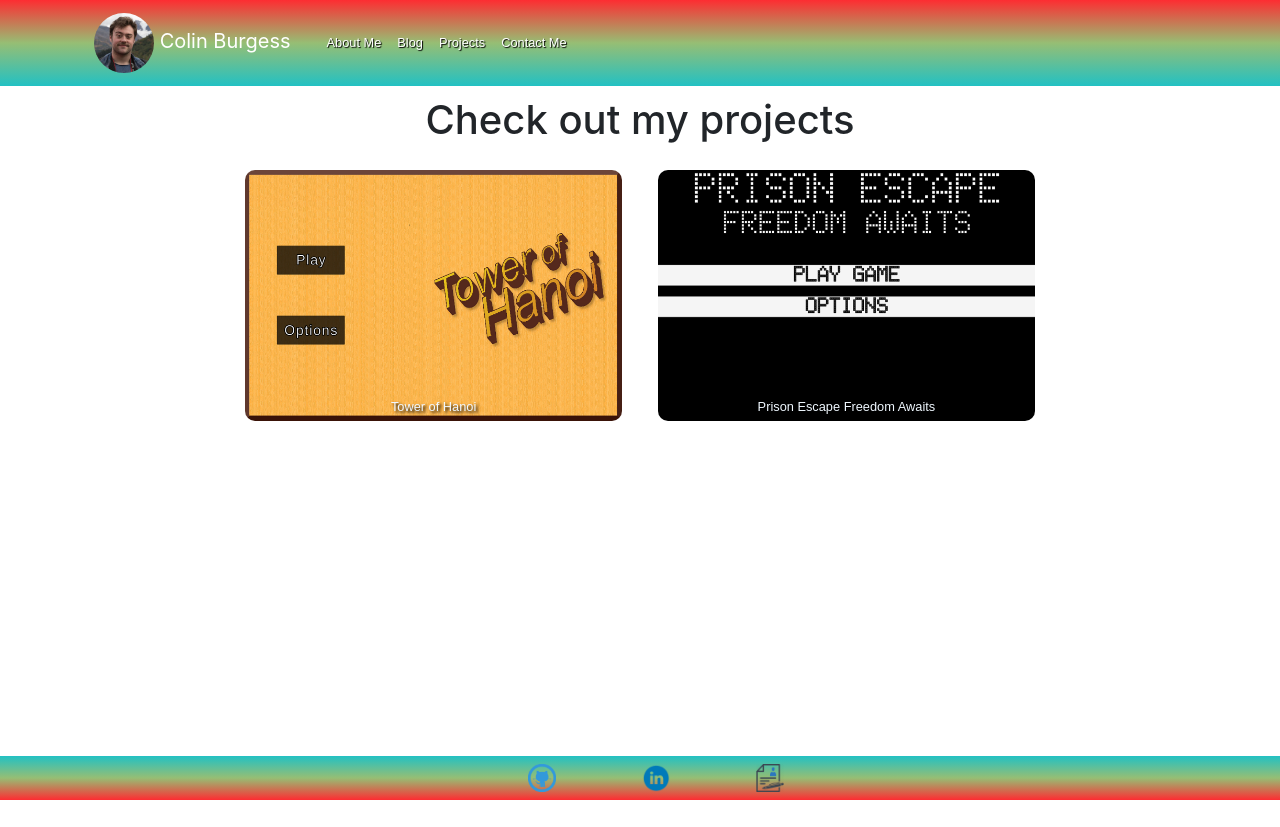
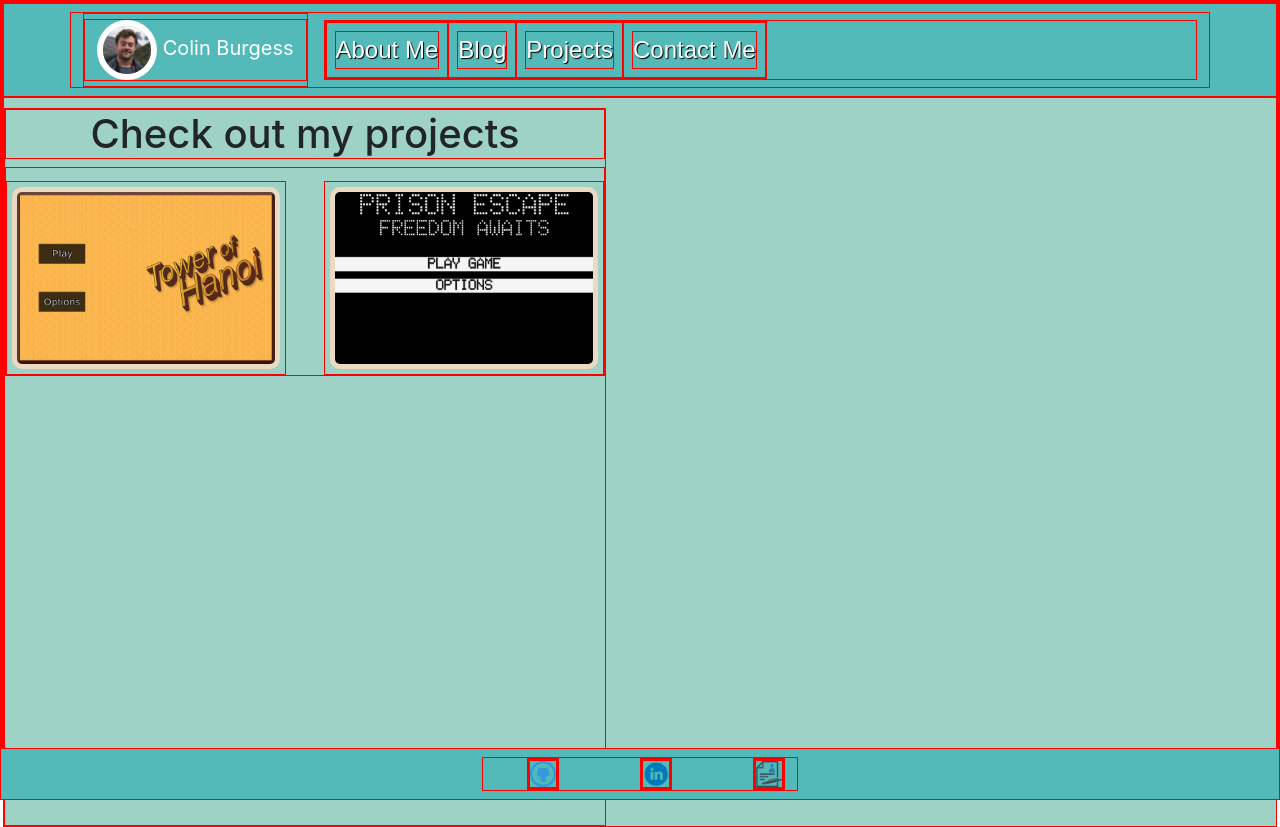
Before and after one commit to C0C0Barbet/portfolio-frontend, a React (Create React App) app: page /projects in a window 1280 px wide. Before the commit the page ends 800 px from the top, so only its background shows below. Built offline with nearby package versions, Linux system fonts and the light colour scheme.

Commit message:
Not complete however better safe than sorry

```diff
--- a/src/App.css
+++ b/src/App.css
@@ -1,6 +1,6 @@
 * {
-
-    /*border: 1px solid red;
+    border: 1px solid red;
+    /*
      */
 }
 
--- a/src/components/footer/footer.js
+++ b/src/components/footer/footer.js
@@ -8,7 +8,6 @@ import ActualResume from '../../filesToUse/documents/Colin Burgess Resume.pdf';
 const Footer = () => {
 
     return (
-        <div>
         <nav className="footer-container">
             <ul className="footer">
                 <li className="footer-elements">
@@ -28,7 +27,6 @@ const Footer = () => {
                 </li>
             </ul>
         </nav>
-        </div>
     );
 };
 
--- a/src/components/footer/footerStyling.css
+++ b/src/components/footer/footerStyling.css
@@ -1,7 +1,6 @@
 .footer-container {
     z-index: 1;
-    background: linear-gradient(180deg, rgba(34, 193, 195, 1) 0%,
-    rgba(150, 190, 116, 1) 50%, rgba(253, 45, 50, 1) 100%);
+    background: #54BAB9;
     color: grey;
     padding: 8px;
     position: fixed;
--- a/src/components/navbar/NewNavBar.js
+++ b/src/components/navbar/NewNavBar.js
@@ -1,5 +1,5 @@
 import React, {useState} from 'react';
-import {Container, Image, Nav, Navbar} from "react-bootstrap";
+import {Container, Nav, Navbar} from "react-bootstrap";
 import Me from "../../filesToUse/images/me.jpg";
 import "./NewNavBarStyling.css";
 import {Link} from "react-router-dom";
@@ -13,8 +13,8 @@ const NewNavBar = () => {
             <Container>
                 <Navbar.Brand onClick={() => setExpanded(false)} as={Link} to="/">
                     <Container>
-                        <Image className="d-inline-block navBarImage nav-wording" fluid roundedCircle src={Me}
-                               alt="Yep, that's me!"/>{' '}
+                        <img className="navBarImage nav-wording" src={Me}
+                             alt="Yep, that's me!"/>{' '}
                         Colin Burgess
                     </Container>
                 </Navbar.Brand>
--- a/src/components/navbar/NewNavBarStyling.css
+++ b/src/components/navbar/NewNavBarStyling.css
@@ -1,28 +1,29 @@
 .navBarImage {
+    border: 6px solid;
+    border-radius: 50%;
     width: auto;
     max-height: 60px;
 }
 
 .nav-wording {
     font-family: sans-serif;
-    font-size: 1vmax;
+    font-size: 3dvmin;
     color: white;
     text-shadow: 1px 1px 1px black;
 }
 
 .navBarMain {
-    background: linear-gradient(0deg, rgba(34, 193, 195, 1) 0%,
-    rgba(150, 190, 116, 1) 50%, rgba(253, 45, 50, 1) 100%);
+    background: #54BAB9;
 }
 
 .head {
 }
 
 .body {
-    height: 100%;
+    display: flex;
+    height: calc(100vh - 70px);
+    background: #9ED2C6;
     padding-top: 10px;
-    display: grid;
-    place-items: center;
 }
 
 .foot {
--- a/src/components/navbar/routing/RoutingInfo.js
+++ b/src/components/navbar/routing/RoutingInfo.js
@@ -13,12 +13,9 @@ import "../NewNavBarStyling.css";
 const RoutingInfo = () => {
 
     return (
-        <div>
         <Router>
-                <div className="head">
             <NewNavBar/>
-                </div>
-                <div className="body viewport-height">
+            <section className="body">
                 <Routes>
                     <Route path='/' exact element={<HomePage/>}/>
                     <Route path='/about' element={<AboutMe/>}/>
@@ -27,12 +24,9 @@ const RoutingInfo = () => {
                     <Route path='/contact' element={<ContactMe/>}/>
                     <Route path='/login4me' element={<MyLogin/>}/>
                 </Routes>
-                </div>
-                <div className="foot">
+            </section>
             <Footer/>
-                </div>
         </Router>
-        </div>
     );
 }
 
--- a/src/pages/projects/projectsPage.js
+++ b/src/pages/projects/projectsPage.js
@@ -12,11 +12,9 @@ const ProjectsPage = () => {
             <div className='cards-container'>
                 <div className='game-card'>
                     <img src={tower} alt='Tower of Hanoi Redux'></img>
-                    <div className="title">Tower of Hanoi</div>
                 </div>
                 <div className='game-card'>
                     <img src={prison} alt='Prison Escape Freedom Awaits'></img>
-                    <div className="title">Prison Escape Freedom Awaits</div>
                 </div>
             </div>
         </div>
--- a/src/pages/projects/projectsStyling.css
+++ b/src/pages/projects/projectsStyling.css
@@ -7,8 +7,8 @@
     flex-direction: row;
     justify-content: center;
     align-items: center;
-    max-width: 800px;
-    gap: 2vmax;
+    max-width: 600px;
+    gap: 3dvmax;
     padding-top: 1vmax;
 }
 
@@ -23,21 +23,10 @@
 }
 
 .game-card > img {
+    border: 5px solid #E9DAC1;
     width: 100%;
     height: 100%;
     border-radius: 10px;
-}
-
-.game-card > .title {
-    color: aliceblue;
-    font-family: sans-serif;
-    font-size: 1vmax;
-    text-shadow: 2px 2px 3px black;
-    position: absolute;
-    text-align: center;
-    bottom: 10px;
-    left: 10px;
-    right: 10px;
 }
 
 .cards-container:hover .game-card {
```
Lines whose indentation alone changed are shown as unchanged.
